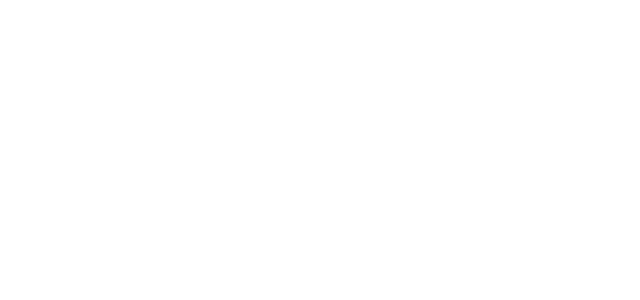
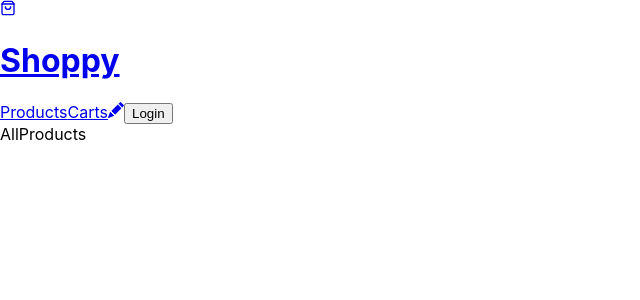
Before and after one commit to seungjae93/shoppy, a React (Create React App) app: page /products in a window 1280 px wide. Shown: the top 300 px of the page, without its empty margins (0-640 px from the left). Built offline with nearby package versions, Linux system fonts and the light colour scheme.

Commit message:
:sparkles: [feat] 라우터 헤더 윤곽잡기

```diff
--- a/package.json
+++ b/package.json
@@ -8,6 +8,8 @@
     "@testing-library/user-event": "^13.2.1",
     "react": "^18.2.0",
     "react-dom": "^18.2.0",
+    "react-icons": "^4.8.0",
+    "react-router-dom": "^6.10.0",
     "react-scripts": "5.0.1",
     "web-vitals": "^2.1.0"
   },
--- a/src/App.js
+++ b/src/App.js
@@ -1,5 +1,13 @@
+import { Outlet } from "react-router-dom";
+import Navbar from "./components/Navbar";
+
 function App() {
-  return <></>;
+  return (
+    <>
+      <Navbar />
+      <Outlet />
+    </>
+  );
 }
 
 export default App;
--- /dev/null
+++ b/src/components/Navbar.jsx
@@ -0,0 +1,23 @@
+import React from "react";
+import { Link } from "react-router-dom";
+import { FiShoppingBag } from "react-icons/fi";
+import { BsFillPencilFill } from "react-icons/bs";
+
+export default function Navbar() {
+  return (
+    <header>
+      <Link to="/">
+        <FiShoppingBag />
+        <h1>Shoppy</h1>
+      </Link>
+      <nav>
+        <Link to="/products">Products</Link>
+        <Link to="/carts">Carts</Link>
+        <Link to="/products/new">
+          <BsFillPencilFill />
+        </Link>
+        <button>Login</button>
+      </nav>
+    </header>
+  );
+}
--- a/src/index.js
+++ b/src/index.js
@@ -1,17 +1,32 @@
-import React from 'react';
-import ReactDOM from 'react-dom/client';
-import './index.css';
-import App from './App';
-import reportWebVitals from './reportWebVitals';
+import React from "react";
+import ReactDOM from "react-dom/client";
+import { createBrowserRouter, RouterProvider } from "react-router-dom";
+import "./index.css";
+import App from "./App";
+import Home from "./pages/Home";
+import AllProducts from "./pages/AllProducts";
+import ProductDetail from "./pages/ProductDetail";
+import NewProduct from "./pages/NewProduct";
+import MyCart from "./pages/MyCart";
+import NotFound from "./pages/NotFound";
 
-const root = ReactDOM.createRoot(document.getElementById('root'));
+const router = createBrowserRouter([
+  {
+    path: "/",
+    element: <App />,
+    errorElement: <NotFound />,
+    children: [
+      { index: true, path: "/", element: <Home /> },
+      { path: "/products", element: <AllProducts /> },
+      { path: "/products/new", element: <NewProduct /> },
+      { path: "/products/:id", element: <ProductDetail /> },
+      { path: "/carts", element: <MyCart /> },
+    ],
+  },
+]);
+const root = ReactDOM.createRoot(document.getElementById("root"));
 root.render(
   <React.StrictMode>
-    <App />
+    <RouterProvider router={router} />
   </React.StrictMode>
 );
-
-// If you want to start measuring performance in your app, pass a function
-// to log results (for example: reportWebVitals(console.log))
-// or send to an analytics endpoint. Learn more: https://bit.ly/CRA-vitals
-reportWebVitals();
--- /dev/null
+++ b/src/pages/AllProducts.jsx
@@ -0,0 +1,5 @@
+import React from "react";
+
+export default function AllProducts() {
+  return <div>AllProducts</div>;
+}
--- /dev/null
+++ b/src/pages/Home.jsx
@@ -0,0 +1,5 @@
+import React from "react";
+
+export default function Home() {
+  return <div>Home</div>;
+}
--- /dev/null
+++ b/src/pages/MyCart.jsx
@@ -0,0 +1,5 @@
+import React from "react";
+
+export default function MyCart() {
+  return <div>MyCart</div>;
+}
--- /dev/null
+++ b/src/pages/NewProduct.jsx
@@ -0,0 +1,5 @@
+import React from "react";
+
+export default function NewProduct() {
+  return <div>NewProduct</div>;
+}
--- /dev/null
+++ b/src/pages/NotFound.jsx
@@ -0,0 +1,5 @@
+import React from "react";
+
+export default function NotFound() {
+  return <div>NotFound</div>;
+}
--- /dev/null
+++ b/src/pages/ProductDetail.jsx
@@ -0,0 +1,5 @@
+import React from "react";
+
+export default function ProductDetail() {
+  return <div>ProductDetail</div>;
+}
```
Also changed, not shown: 1 other file (tests, documents, lock files or other folders).
